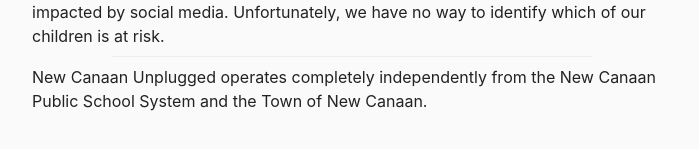
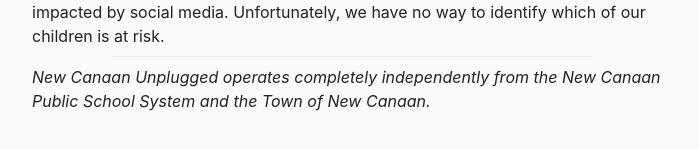
Before and after one commit to New-Canaan-Unplugged/new-canaan-unplugged.github.io, a plain HTML site: page about.html in a window 1280 px wide. Shown: the part 1039-1188 px from the top of the page, 288-987 px from the left. Drawn offline with Linux system fonts and the light colour scheme.

Commit message:
Update about.html

```diff
--- a/about.html
+++ b/about.html
@@ -14,12 +14,11 @@
 </head>
 <body>
     <header>
-  <h1><img src="/assets/NCU_Logo_small.png" alt="New Canaan Unplugged"></h1>
-  <h1>About New Canaan Unplugged</h1>
-</header>
+          <h1><a href="https://new-canaan-unplugged.github.io/"><img src="/assets/NCU_Logo_small.png" alt="New Canaan Unplugged"></a></h1>
+    </header>
 
 <main>
-
+<h1>About New Canaan Unplugged</h1>
 <p>New Canaan Unplugged seeks to create both a community and a resource for parents in New Canaan to help navigate the social media and smartphone landscape. Our hope is that we can be a place for conversation and a community for like-minded parents who may want to take what is currently considered a counter-cultural approach.</p>
 
 <p>Together, we can encourage thoughtful boundaries around technology within our New Canaan community such that our kids will engage with each other in a way that fosters positive close relationships for years to come. Together, we can reduce the barriers to removing computers from our children’s pockets and faces so that they can develop into their own unique and thriving selves.
@@ -39,7 +38,7 @@ Finally, a <a href="https://www.mckinsey.com/mhi/our-insights/gen-z-mental-healt
 The data above suggest that as many as 1/3 of our children will be negatively impacted by social media. Unfortunately, we have no way to identify which of our children is at risk.
 
 <hr />
-<p>New Canaan Unplugged operates completely independently from the New Canaan Public School System and the Town of New Canaan.</p>
+<p><i>New Canaan Unplugged operates completely independently from the New Canaan Public School System and the Town of New Canaan.</i></p>
 </main>
 </body>
 </html>
```
